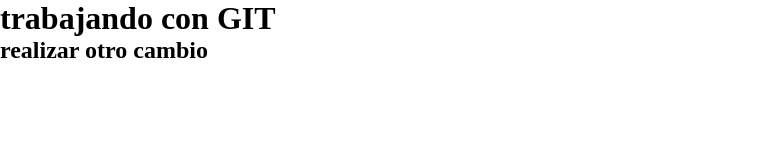
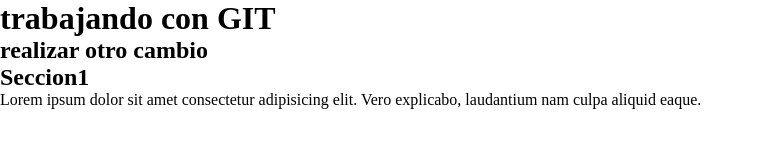
Before and after one commit to andresAlarconDEV/clase11, a plain HTML site: page index.html in a window 1280 px wide. Shown: the whole page, without its empty margins (0-760 px from the left). Drawn offline with Linux system fonts and the light colour scheme.

Commit message:
modificado despues de cargado en GutHub

```diff
--- a/index.html
+++ b/index.html
@@ -10,5 +10,11 @@
 <body>
     <h1>trabajando con GIT</h1>
     <h2> realizar otro cambio</h2>
+    <main>
+        <section>
+            <h2>Seccion1</h2>
+            <p>Lorem ipsum dolor sit amet consectetur adipisicing elit. Vero explicabo, laudantium nam culpa aliquid eaque.</p>
+        </section>
+    </main>
 </body>
 </html>
```
